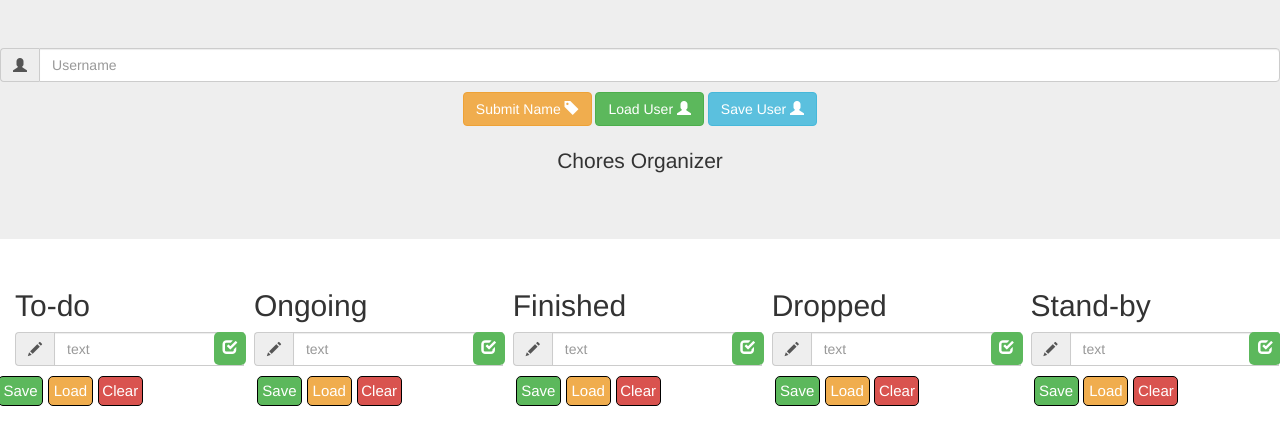
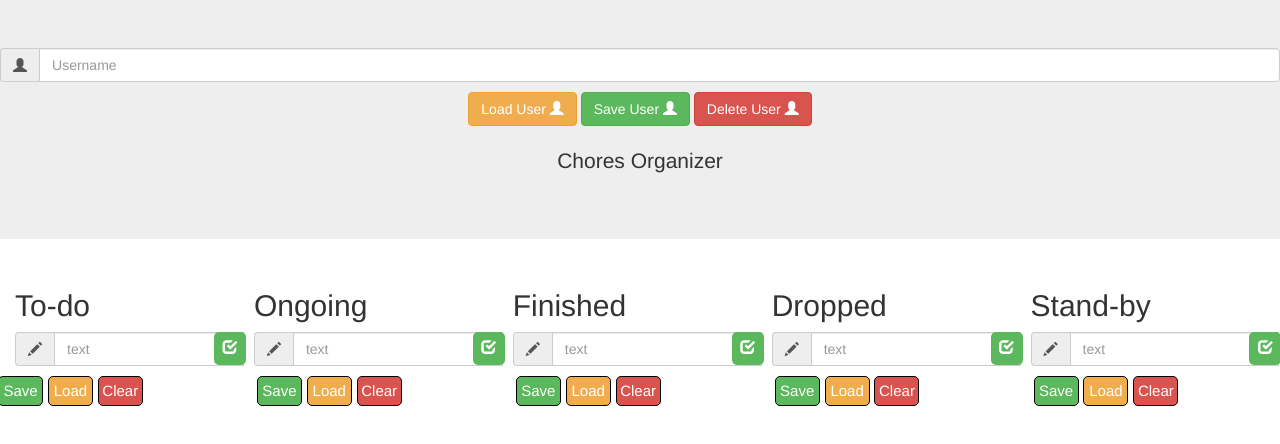
Before and after one commit to elbug-py/organizer_wbpg, a website: page index.html in a window 1280 px wide. Drawn offline with nearby package versions, Linux system fonts and the light colour scheme.

Commit message:
Removed the submit name button since its redundant now. Added a remove user button

```diff
--- a/index.html
+++ b/index.html
@@ -20,9 +20,9 @@
         <span class="input-group-addon"><i class="glyphicon glyphicon-user"></i></span>
         <input id="user" type="text" class="form-control" name="user" placeholder="Username">
       </div>
-        <button class="btn btn-warning btn-m" id="submit">Submit Name <i class="glyphicon glyphicon-tag"></i></button>
-        <button class="btn btn-success btn-m" id="userLoad"> Load User <i class="glyphicon glyphicon-user"></i></button>
-        <button class="btn btn-info btn-m" id="userSave"> Save User <i class="glyphicon glyphicon-user"></i></button>
+        <button class="btn btn-warning btn-m" id="userLoad"> Load User <i class="glyphicon glyphicon-user"></i></button>
+        <button class="btn btn-success btn-m" id="userSave"> Save User <i class="glyphicon glyphicon-user"></i></button>
+        <button class="btn btn-danger btn-m" id="userDelete"> Delete User <i class="glyphicon glyphicon-user"></i></button>
         <h1 id="Username"></h1>
         <p>Chores Organizer</p>
     </div>
```
